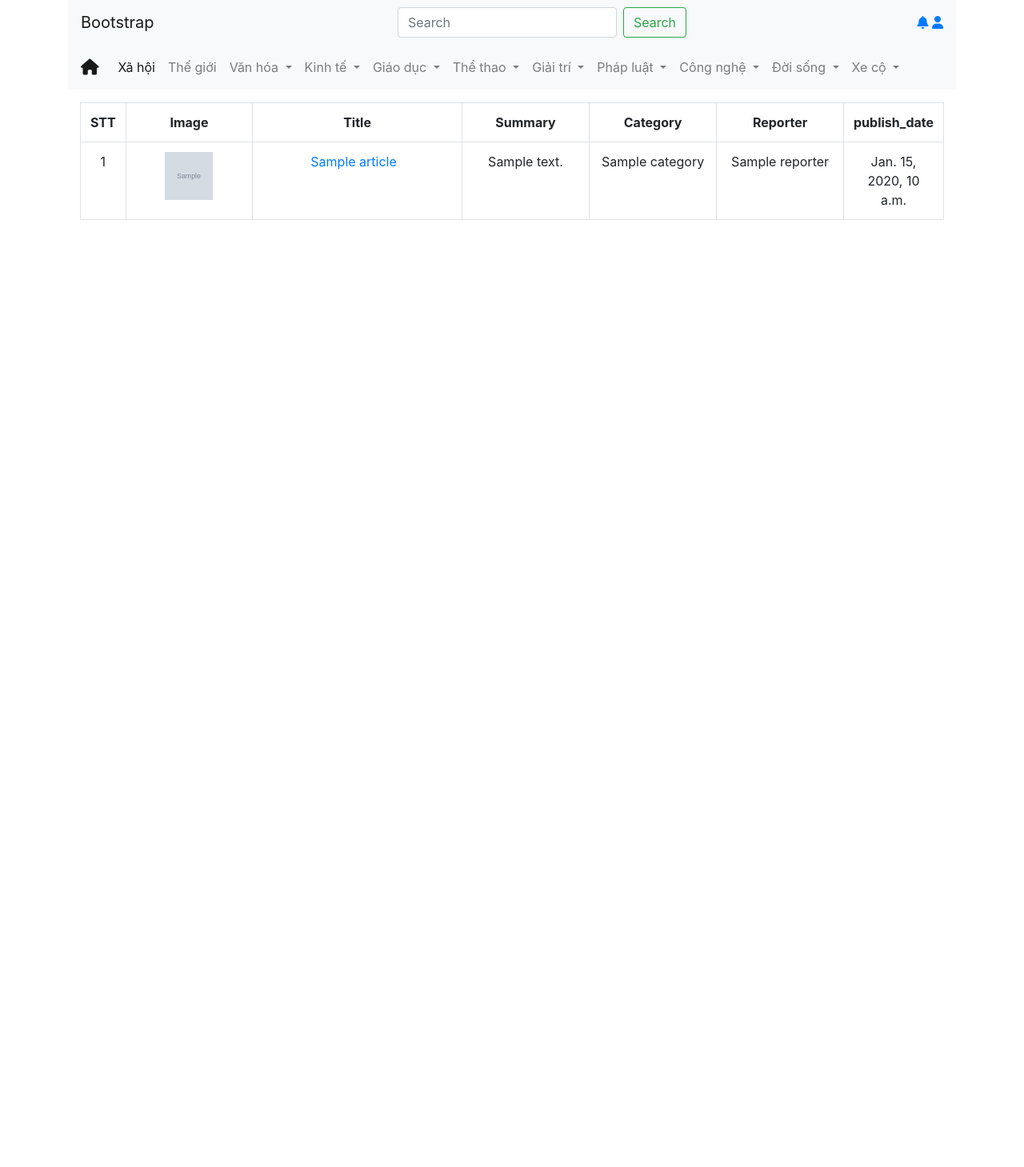
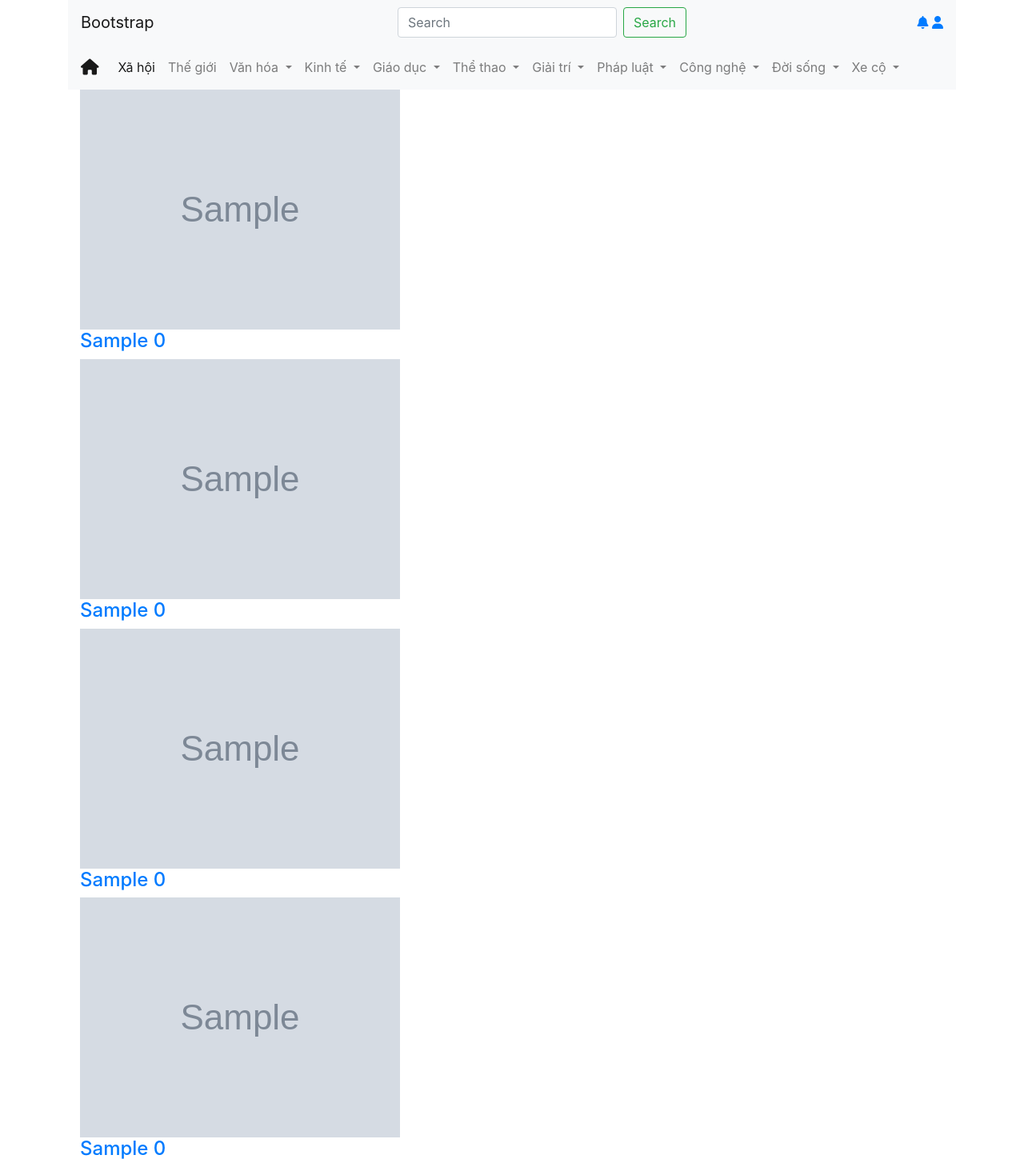
Before and after one commit to manhcuongdoan/web-newspaper, a Django app: template newspaper/papers/templates/user/index.html in a window 1280 px wide. Shown: the whole page at 80% size. Before the commit the page ends 275 px from the top, so only its background shows below. Run offline with Django 3.2, Linux system fonts and the light colour scheme; the template is opened without the code that fills it: most values are stand-ins (such as "Sample title", 1, 10 or a date in 2020); grey boxes marked "Sample" are stand-in pictures; some libraries are stand-ins or nearby versions.

Commit message:
add user.index

```diff
--- a/newspaper/papers/templates/user/index.html
+++ b/newspaper/papers/templates/user/index.html
@@ -1,36 +1,78 @@
 {% extends 'user/base.html' %}
-{% block content %}
-<div class="container pt-3">
+{%block content %}
+<div class="container">
     {% if article_all %}
-    <table class="table table-bordered">
-        <tr>
-          <th style="width:5%" class="text-center">STT</th>
-          <th style="width:15%" class="text-center">Image</th>
-          <th style="width:25%" class="text-center">Title</th>
-          <th style="width:15%" class="text-center">Summary</th>
-          <th style="width:15%" class="text-center">Category</th>
-          <th style="width:15%" class="text-center">Reporter</th>
-          <th style="width:25%" class="text-center">publish_date</th>
-        </tr>
-        {% for article in article_all %}
-        <tr>
-            <td class="text-center">{{ forloop.counter }}</td>
-            <td class="text-center"><img src="media/{{article.file}}" alt="article_image" style="width: 60px; height: 60px;"></td>
-            <td class="text-center">
-                <a href="article/{{ article.id }}" title="title">{{ article.title }} &nbsp;</a>
-            </td>
-            <td class="text-center">{{ article.summary }}</td>
-            <td class="text-center">{{ article.category.category_name }}</td>
-            <td class="text-center">{{ article.reporter.reporter_name }}</td>
-            <td class="text-center">{{ article.publish_date }}</td>
-        </tr>
+    <div class="row">
+        <!-- main-column -->
+        <div class="col-lg-7">
+            <div class="rank1-stories">
+                <div class="story">
+                    <div class="story_thumb">
+                        <a href="article/{{ article_all.0.id }}">
+                            <img src="media/{{article_all.0.file}}" alt="article_image">
+                        </a>
+                    </div>
+                    <h4 class="story_heading">
+                        <a href="article/{{ article_all.0.id }}">
+                            {{ article_all.0.title }}
+                        </a>
+                    </h4>
 
+                </div>
 
-        {% endfor %}
-    </table>
+            </div>
+            <div class="rank2-stories">
+
+                <div class="story">
+                    <div class="story_thumb">
+                        <a href="article/{{ article_all.0.id }}">
+                            <img src="media/{{article_all.0.file}}" alt="article_image">
+                        </a>
+                    </div>
+                    <h4 class="story_heading">
+                        <a href="article/{{ article_all.0.id }}">
+                            {{ article_all.0.title }}
+                        </a>
+                    </h4>
+
+                </div>
+                <div class="story">
+                    <div class="story_thumb">
+                        <a href="article/{{ article_all.0.id }}">
+                            <img src="media/{{article_all.0.file}}" alt="article_image">
+                        </a>
+                    </div>
+                    <h4 class="story_heading">
+                        <a href="article/{{ article_all.0.id }}">
+                            {{ article_all.0.title }}
+                        </a>
+                    </h4>
+
+                </div>
+                <div class="story">
+                    <div class="story_thumb">
+                        <a href="article/{{ article_all.0.id }}">
+                            <img src="media/{{article_all.0.file}}" alt="article_image">
+                        </a>
+                    </div>
+                    <h4 class="story_heading">
+                        <a href="article/{{ article_all.0.id }}">
+                            {{ article_all.0.title }}
+                        </a>
+                    </h4>
+
+                </div>
+
+            </div>
+        </div>
+
+    </div>
     {% else %}
         <p>No article are available </p>
     {% endif %}
 
 </div>
+
+
+
 {% endblock %}
```
